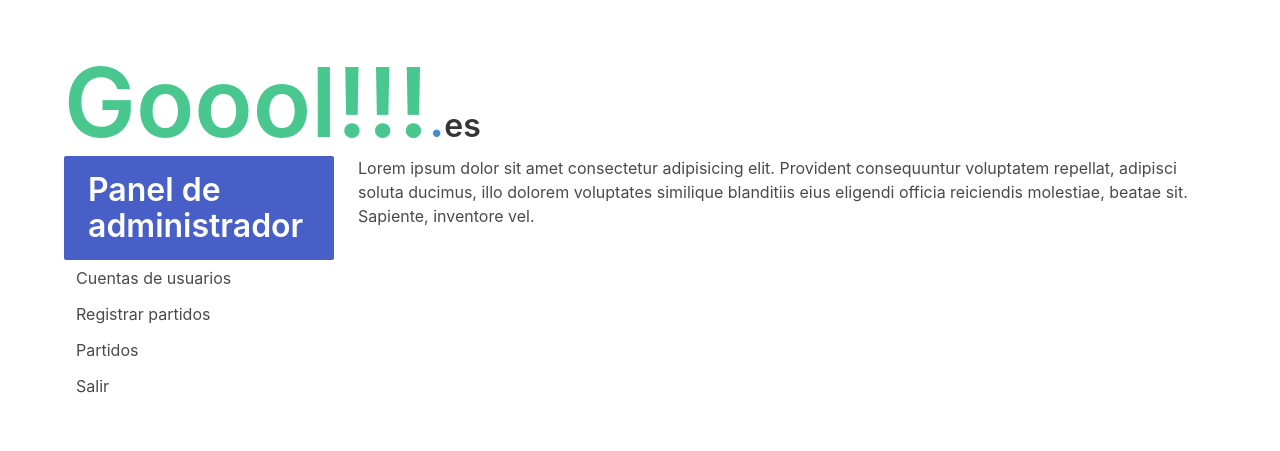
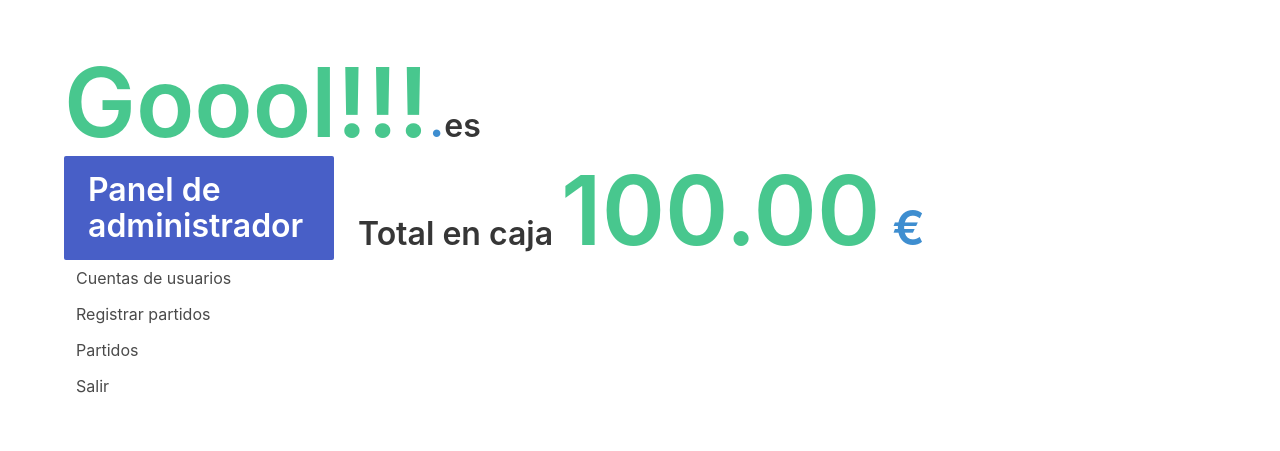
Before and after one commit to jmtomeX/Desarrollo-web-en-entorno-servidor, a PHP site: page /acceso/acceso_admin.php in a window 1280 px wide. Shown: the top 451 px of the page. Run offline with PHP 8.4, Linux system fonts and the light colour scheme; a user stored in the database is signed in; data comes from the database, SQL or seed files in the repository; some libraries are stand-ins or nearby versions.

Commit message:
Añadido resultado caja

```diff
--- a/ejer_06_juego_futbol/acceso/acceso_admin.php
+++ b/ejer_06_juego_futbol/acceso/acceso_admin.php
@@ -25,7 +25,8 @@ include '../global_admin.php';
                     <aside class="menu">
                         <ul class="menu-list">
                             <li>
-                                <h1 class="title"><a href="../acceso/acceso_admin.php" class="is-active">Panel de administrador</a></h1>
+                                <h1 class="title"><a href="../acceso/acceso_admin.php" class="is-active">Panel de
+                                        administrador</a></h1>
                             </li>
                             <li><a href="../usuarios/user_accounts.php">Cuentas de usuarios</a></li>
                             <li><a href="../partidos/registro_partido.php">Registrar partidos</a></li>
@@ -35,7 +36,16 @@ include '../global_admin.php';
                     </aside>
                 </section>
                 <section class="column">
-                    <p>Lorem ipsum dolor sit amet consectetur adipisicing elit. Provident consequuntur voluptatem repellat, adipisci soluta ducimus, illo dolorem voluptates similique blanditiis eius eligendi officia reiciendis molestiae, beatae sit. Sapiente, inventore vel.</p>
+                    <?php
+                    $sql = "SELECT sum(mov_cantidad) AS total FROM movs";
+                    require "../conection.php";
+                    $datos = mysqli_query($conx, $sql);
+                    if ($fila = mysqli_fetch_assoc($datos)) {
+                        $mov_cantidad_total = $fila['total'];
+                    }
+                    mysqli_close($conx);
+                    ?>
+                    <h1 class="title">Total en caja <strong class="has-text-success"><?php echo $mov_cantidad_total; ?></strong><span class="has-text-info is-size-3 is-size-1-desktop"> €</span></h1>
 
                 </section>
             </div>
--- a/ejer_06_juego_futbol/conection.php
+++ b/ejer_06_juego_futbol/conection.php
@@ -1,7 +1,7 @@
 <?php
 // conexion a la base de datos
-//$conx = mysqli_connect("localhost","root","26Ab3sT0","bd_goool.es");
-$conx = mysqli_connect("localhost","root","","apuestas");
+$conx = mysqli_connect("localhost","root","26Ab3sT0","bd_goool.es");
+//$conx = mysqli_connect("localhost","root","","apuestas");
 //$conx = mysqli_connect("servidor5.wesped.com","muchorui_jm_projects","Gz$9Ornqbe3v%yEx","muchorui_goool.es");
 //$conx = mysqli_connect("mysql.bymhost.com","jm_cebanc","apuestas2019","apuestas");
 
```
